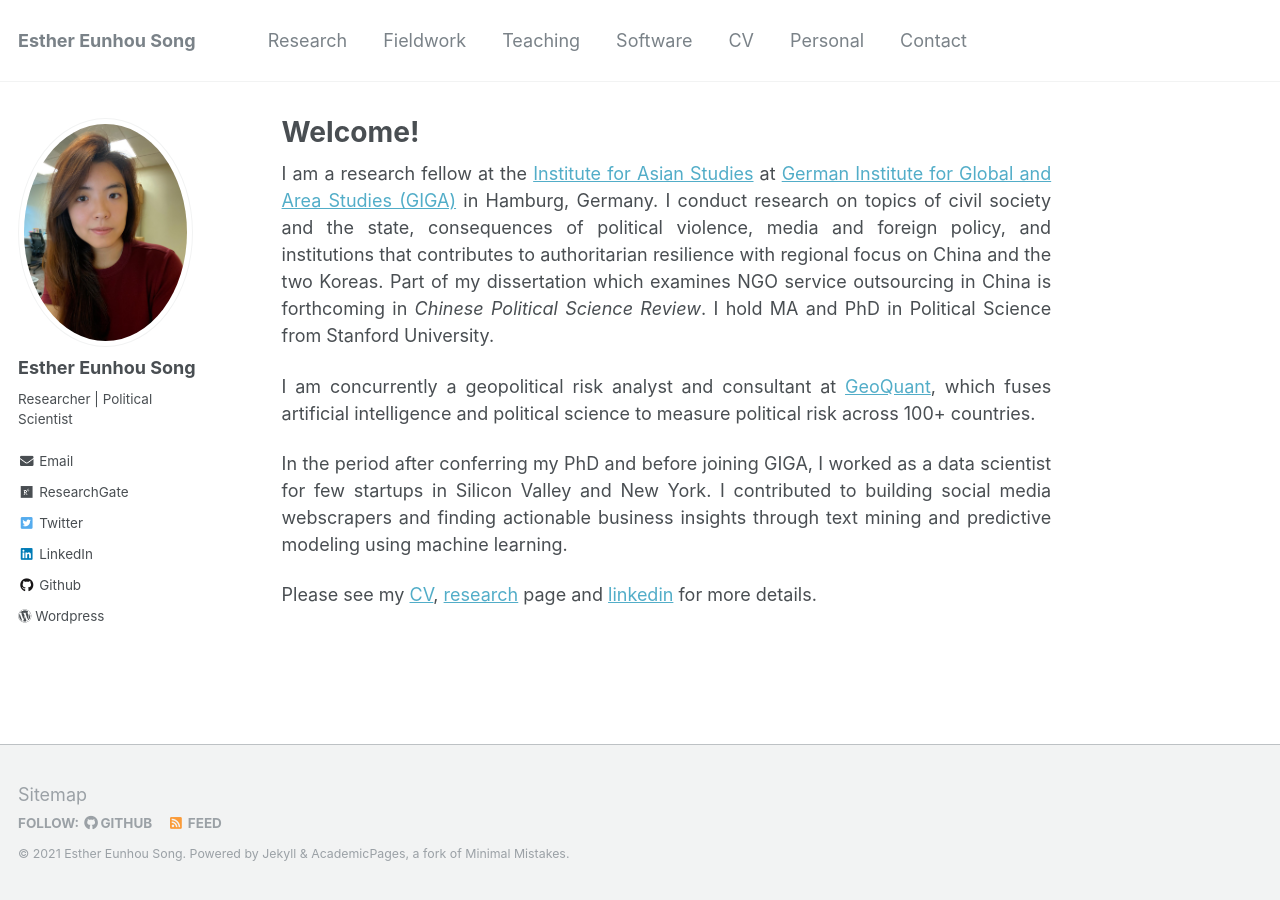
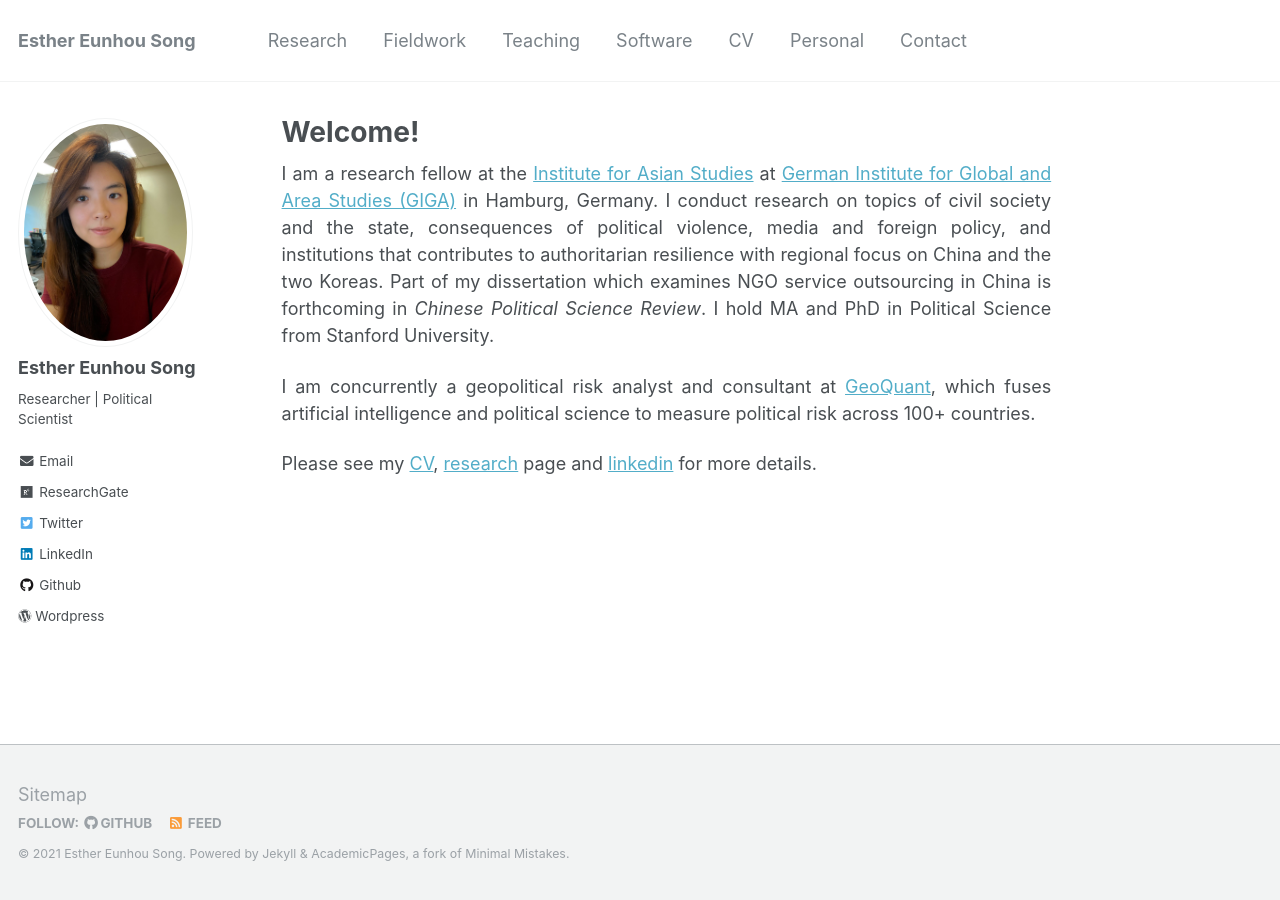
Before and after one commit to ehsong/ehsong.github.io, a Jekyll site: the page built from _pages/about.md, in a window 1280 px wide. Built offline with Jekyll 4.4.1, drawn with Linux system fonts in a browser that asks for light colours.

Commit message:
Update about.md

```diff
--- a/_pages/about.md
+++ b/_pages/about.md
@@ -11,6 +11,4 @@ I am a research fellow at the [Institute for Asian Studies](https://www.giga-ham
 
 I am concurrently a geopolitical risk analyst and consultant at [GeoQuant](https://geoquant.com/), which fuses artificial intelligence and political science to measure political risk across 100+ countries.
 
-In the period after conferring my PhD and before joining GIGA, I worked as a data scientist for few startups in Silicon Valley and New York. I contributed to building social media webscrapers and finding actionable business insights through text mining and predictive modeling using machine learning.
-
 Please see my [CV](https://ehsong.github.io/files/SONG_CV2.pdf), [research](https://ehsong.github.io/research/) page and [linkedin](https://www.linkedin.com/in/eunhou-esther-song/) for more details.
```
